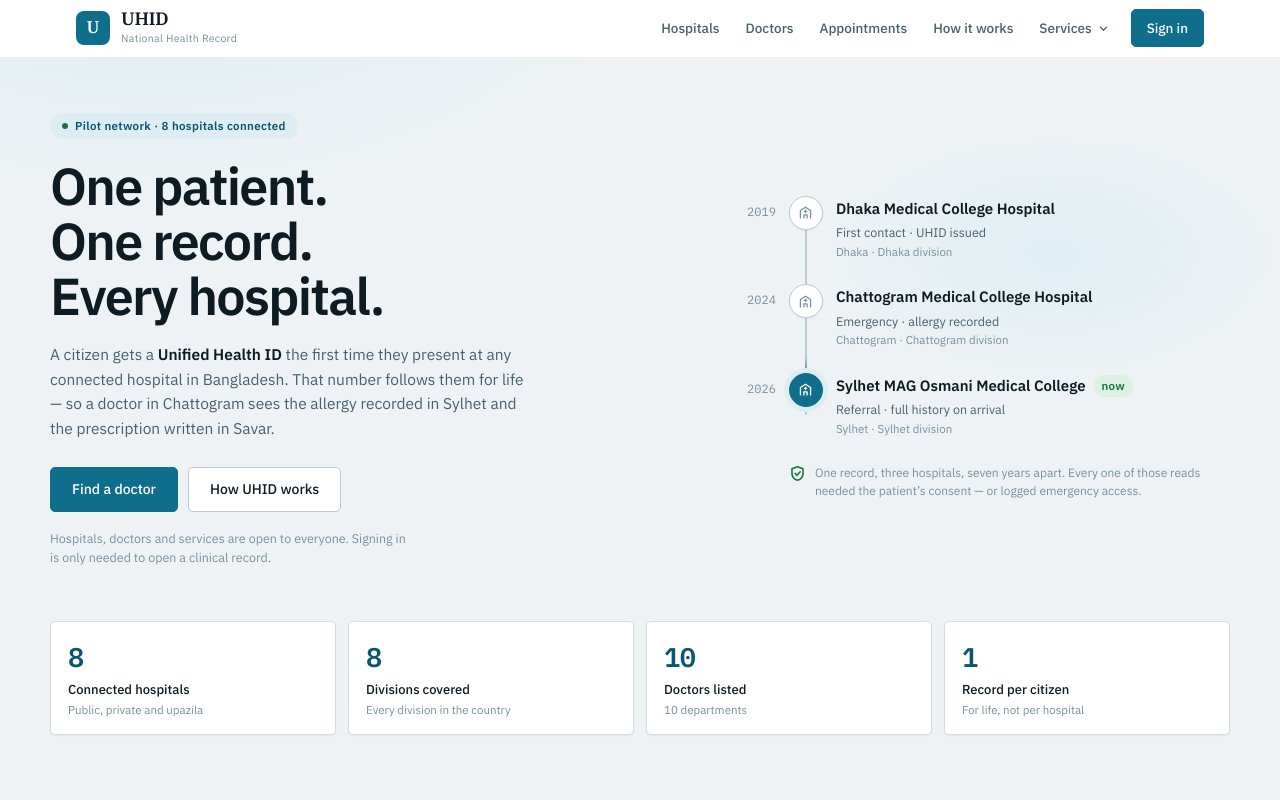
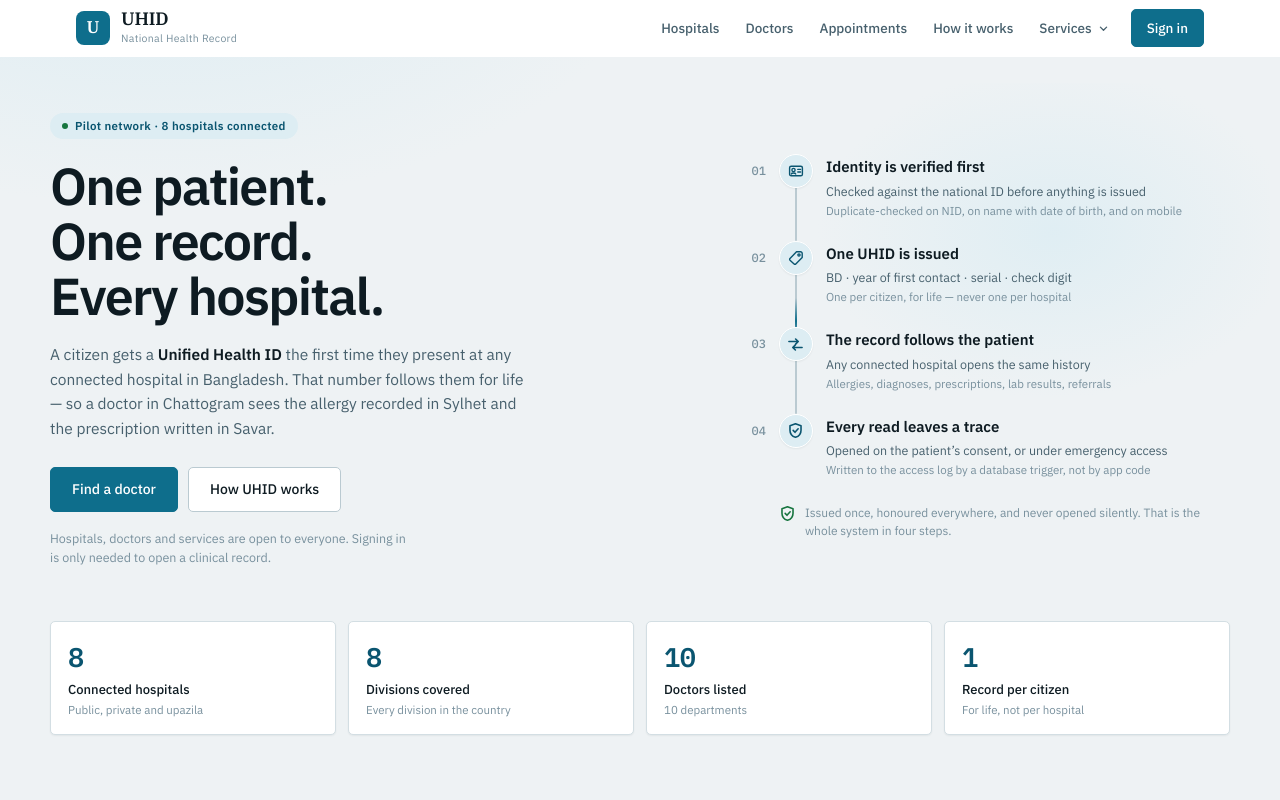
Before and after one commit to NoboIshraque/hospital-management-system, a plain HTML site: page public/index.html in a window 1280 px wide. Shown: the top 800 px of the page. Drawn offline with Linux system fonts and the light colour scheme.

Commit message:
Make the hero figure show how a UHID works, not one patient's trip
Same thread and pulse, four steps instead of three stops: identity
verified, UHID issued, record follows, every read logged. No hospital
names, no dates, no example number — a visitor learns the process
before meeting any of the names further down the page.

The connector is now drawn per step so it stops at the last marker
instead of trailing past it.

```diff
--- a/public/css/site.css
+++ b/public/css/site.css
@@ -202,44 +202,52 @@ a.btn { text-decoration: none; }
 }
 
 .thread { position: relative; z-index: 1; list-style: none; margin: 0; padding: 0; }
-/* The record itself: one unbroken line down the markers. */
-.thread::before {
-  content: ''; position: absolute; left: 73px; top: 28px; bottom: 34px;
+/* The record itself: one unbroken line down the four markers.
+   Marker column starts at 34 + 13 = 47px and is 34px wide, so its
+   centre is 64 — the line sits at 63 to straddle it.
+
+   Drawn per step rather than once down the whole list, because a
+   step is as tall as its text but its marker sits at the top: a
+   single line on the container would run past the last marker and
+   trail off beside the last paragraph. Each step draws its own
+   connector to the next, and the last step draws none. */
+.tnode::before {
+  content: ''; position: absolute; left: 63px; top: 28px; bottom: -11px;
   width: 2px; border-radius: 2px; background: var(--line-2);
 }
-/* A pulse travelling down it — the record arriving ahead of the patient. */
+.tnode:last-child::before { content: none; }
+/* A pulse travelling down it, so the figure reads as a sequence
+   rather than a list. */
 .thread::after {
-  content: ''; position: absolute; left: 73px; width: 2px; height: 46px; border-radius: 2px;
+  content: ''; position: absolute; left: 63px; width: 2px; height: 46px; border-radius: 2px;
   background: linear-gradient(transparent, var(--brand), transparent);
-  animation: threadPulse 3.8s ease-in-out infinite;
+  animation: threadPulse 4.2s ease-in-out infinite;
 }
 @keyframes threadPulse {
-  0%   { top: 8px; opacity: 0; }
+  0%   { top: 10px; opacity: 0; }
   12%  { opacity: 1; }
   86%  { opacity: 1; }
-  100% { top: calc(100% - 62px); opacity: 0; }
+  100% { top: calc(100% - 98px); opacity: 0; }
 }
 
-.tnode { display: grid; grid-template-columns: 44px 34px 1fr; gap: 0 13px; align-items: start; padding: 12px 0; }
-.tyear { padding-top: 7px; font-size: 12px; color: var(--ink-3); text-align: right; }
+.tnode { position: relative; display: grid; grid-template-columns: 34px 34px 1fr; gap: 0 13px; align-items: start; padding: 11px 0; }
+.tstep { padding-top: 8px; font-size: 12px; font-weight: 500; color: var(--ink-3); text-align: right; }
+/* No step is the "current" one — this is a process, not a history —
+   so all four markers carry the same weight. */
 .tmark {
   position: relative; z-index: 2;
   width: 34px; height: 34px; border-radius: 50%;
   display: grid; place-items: center;
-  background: var(--surface); color: var(--ink-3);
-  border: 1px solid var(--line-2); box-shadow: var(--shadow-sm);
-}
-.tnode.now .tmark {
-  background: var(--brand); border-color: var(--brand); color: var(--on-brand);
-  box-shadow: 0 0 0 5px var(--brand-soft);
+  background: var(--brand-soft); color: var(--brand-ink);
+  border: 1px solid var(--surface); box-shadow: var(--shadow-sm);
 }
 .tbody { min-width: 0; padding-top: 2px; }
-.tbody b { display: inline-flex; align-items: center; gap: 8px; font-size: 15px; font-weight: 600; }
+.tbody b { display: block; font-size: 15px; font-weight: 600; }
 .twhat  { display: block; margin-top: 3px; font-size: 12.5px; color: var(--ink-2); }
 .twhere { display: block; margin-top: 1px; font-size: 11.5px; color: var(--ink-3); }
 
 .art-cap {
-  display: flex; gap: 9px; margin: 15px 0 0 57px;
+  display: flex; gap: 9px; margin: 15px 0 0 47px;
   font-size: 12px; line-height: 1.5; color: var(--ink-3);
 }
 .art-cap svg { flex: none; margin-top: 1px; color: var(--ok); }
--- a/public/js/home.js
+++ b/public/js/home.js
@@ -68,14 +68,30 @@ const SERVICES = [
     body:  'The check digit is derived from the serial, so a mistyped or invented UHID fails validation before it ever reaches the database.' }
 ];
 
-/* The hero figure. One patient, three hospitals, one record —
-   the whole argument for the project in three lines. The hospitals
-   are looked up in HOSPITALS so the names on the front page can
-   never drift from the ones in the directory below. */
-const JOURNEY = [
-  { hospitalId: 1, year: '2019', what: 'First contact · UHID issued' },
-  { hospitalId: 3, year: '2024', what: 'Emergency · allergy recorded' },
-  { hospitalId: 4, year: '2026', what: 'Referral · full history on arrival' }
+/* The hero figure: how a UHID works, start to finish. Deliberately
+   general — no hospital, no patient, no example number. It is the
+   process a visitor needs to understand before any of the names
+   further down the page mean anything. */
+const HOW_STEPS = [
+  { n: '01', icon: 'idcard',
+    t: 'Identity is verified first',
+    a: 'Checked against the national ID before anything is issued',
+    b: 'Duplicate-checked on NID, on name with date of birth, and on mobile' },
+
+  { n: '02', icon: 'tag',
+    t: 'One UHID is issued',
+    a: 'BD · year of first contact · serial · check digit',
+    b: 'One per citizen, for life — never one per hospital' },
+
+  { n: '03', icon: 'referral',
+    t: 'The record follows the patient',
+    a: 'Any connected hospital opens the same history',
+    b: 'Allergies, diagnoses, prescriptions, lab results, referrals' },
+
+  { n: '04', icon: 'consent',
+    t: 'Every read leaves a trace',
+    a: 'Opened on the patient’s consent, or under emergency access',
+    b: 'Written to the access log by a database trigger, not by app code' }
 ];
 
 const APPT_STEPS = [
@@ -135,9 +151,19 @@ function svcIcon(id) {
 const chevron = `<svg class="chev" width="11" height="11" viewBox="0 0 16 16" fill="none"
   stroke="currentColor" stroke-width="1.9" stroke-linecap="round" stroke-linejoin="round"><path d="M3.5 6l4.5 4.5L12.5 6"/></svg>`;
 
-/* The marker on the hero thread — a hospital, not a generic dot. */
-const hospGlyph = `<svg width="15" height="15" viewBox="0 0 16 16" fill="none" stroke="currentColor"
-  stroke-width="1.4" stroke-linecap="round" stroke-linejoin="round"><path d="M2.6 13.8V5.9L8 2.4l5.4 3.5v7.9"/><path d="M6.3 13.8v-3.2h3.4v3.2"/><path d="M8 5.6v2.4M6.8 6.8h2.4"/></svg>`;
+/* Markers for the hero thread. Steps 3 and 4 are the same ideas as
+   two of the services, so they reuse those icons; steps 1 and 2 get
+   their own, because a check inside a circle and a check inside a
+   shield are indistinguishable at 34px. */
+function stepIcon(id) {
+  const own = {
+    idcard: '<rect x="1.6" y="3.2" width="12.8" height="9.6" rx="1.6"/><circle cx="5.5" cy="7" r="1.6"/><path d="M3.3 11c.5-1.3 3.9-1.3 4.4 0"/><path d="M9.8 6.4h2.8M9.8 9h2.8"/>',
+    tag:    '<path d="M8.5 1.8h4a1.7 1.7 0 011.7 1.7v4l-6.4 6.4a1.2 1.2 0 01-1.7 0L2 10.2a1.2 1.2 0 010-1.7z"/><circle cx="11" cy="5" r="1.1"/>'
+  };
+  if (!own[id]) return svcIcon(id);
+  return `<svg width="16" height="16" viewBox="0 0 16 16" fill="none" stroke="currentColor"
+    stroke-width="1.4" stroke-linecap="round" stroke-linejoin="round">${own[id]}</svg>`;
+}
 
 /* ------------------------------------------------------------
    NAV BAR
@@ -245,26 +271,23 @@ function wireNavToggle() {
    ------------------------------------------------------------ */
 
 function renderHero() {
-  /* The thread. The last stop is the live one, so it carries the
-     brand marker and the pill — the eye lands there last. */
-  $('#thread').innerHTML = JOURNEY.map((j, i) => {
-    const h    = hospital(j.hospitalId);
-    const last = i === JOURNEY.length - 1;
-    return `
-      <li class="tnode${last ? ' now' : ''}">
-        <span class="tyear mono">${esc(j.year)}</span>
-        <span class="tmark">${hospGlyph}</span>
-        <span class="tbody">
-          <b>${esc(h.name)}${last ? ' <span class="pill ok">now</span>' : ''}</b>
-          <span class="twhat">${esc(j.what)}</span>
-          <span class="twhere">${esc(h.dist)} &middot; ${esc(h.div)} division</span>
-        </span>
-      </li>`;
-  }).join('');
+  /* The thread. One unbroken line down the four steps — the line is
+     the record, and the pulse running down it is what makes the
+     figure read as a sequence rather than a list. */
+  $('#thread').innerHTML = HOW_STEPS.map(s => `
+    <li class="tnode">
+      <span class="tstep mono">${esc(s.n)}</span>
+      <span class="tmark">${stepIcon(s.icon)}</span>
+      <span class="tbody">
+        <b>${esc(s.t)}</b>
+        <span class="twhat">${esc(s.a)}</span>
+        <span class="twhere">${esc(s.b)}</span>
+      </span>
+    </li>`).join('');
 
-  $('#art-cap').innerHTML = `${svcIcon('consent')}<span>One record, three hospitals,
-    seven years apart. Every one of those reads needed the patient&rsquo;s consent
-    &mdash; or logged emergency access.</span>`;
+  $('#art-cap').innerHTML = `${svcIcon('consent')}<span>Issued once, honoured
+    everywhere, and never opened silently. That is the whole system in four
+    steps.</span>`;
 
   const stats = [
     { n: HOSPITALS.length,   k: 'Connected hospitals', s: 'Public, private and upazila' },
```
